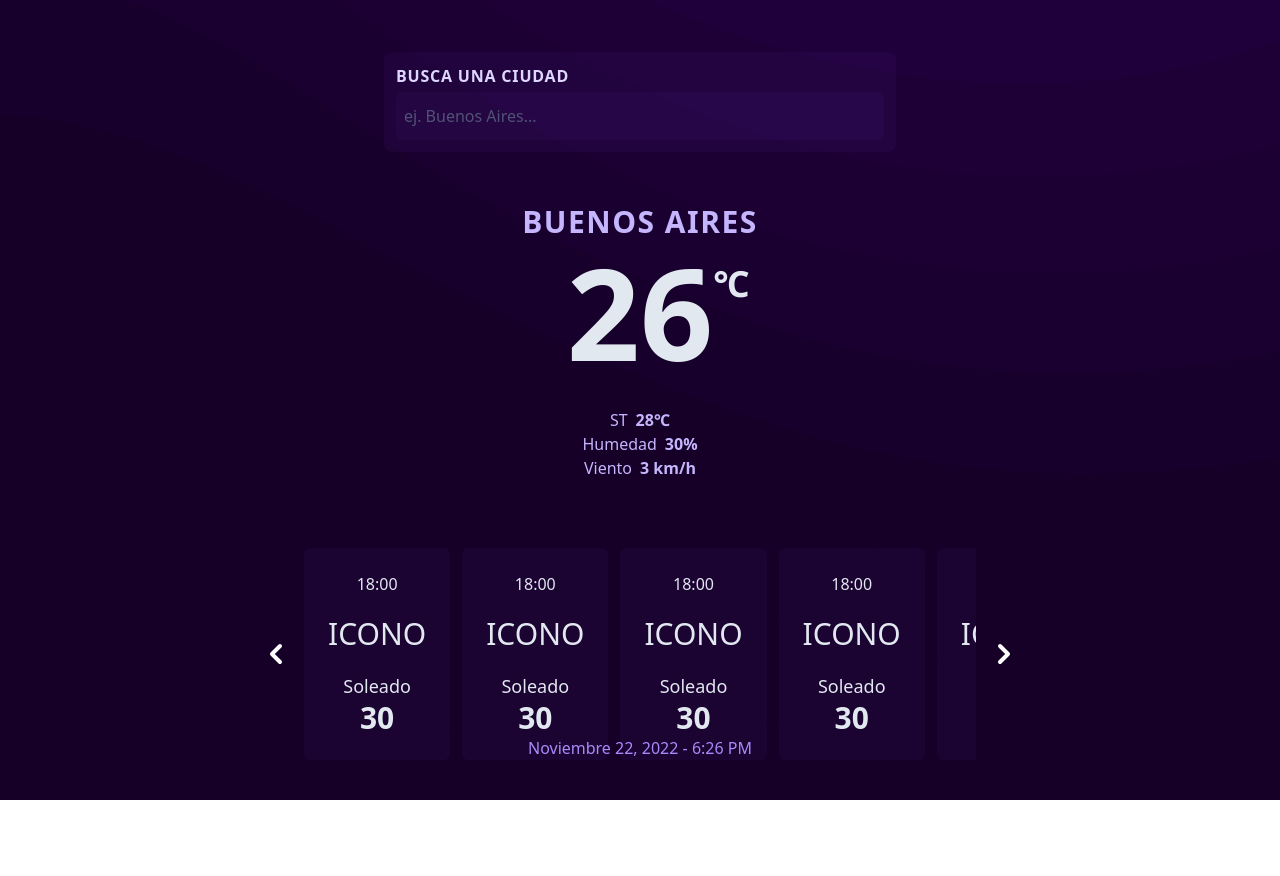
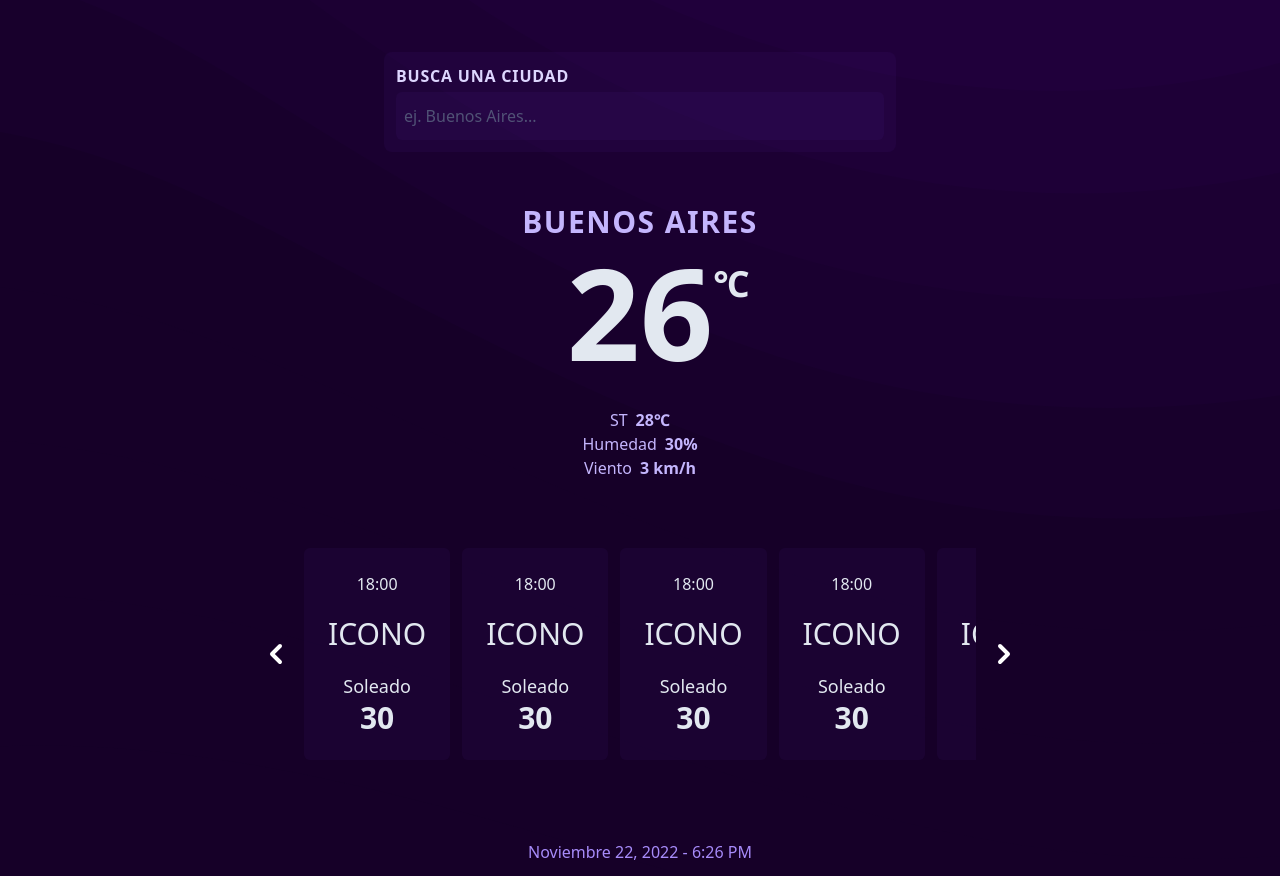
Before and after one commit to valentepablo/weatherapp, a React (Vite) app: page / in a window 1280 px wide. Before the commit the page ends 800 px from the top, so only its background shows below. Built offline with nearby package versions, Linux system fonts and the light colour scheme.

Commit message:
fix hora y fecha positioning

```diff
--- a/src/components/FechaHora/FechaHora.tsx
+++ b/src/components/FechaHora/FechaHora.tsx
@@ -1,8 +1,6 @@
 const FechaHora = () => {
   return (
-    <div className='fixed bottom-10 inset-x-3 text-center text-violet-400'>
-      Noviembre 22, 2022 - 6:26 PM
-    </div>
+    <div className='mt-10 md:mt-20 text-center text-violet-400'>Noviembre 22, 2022 - 6:26 PM</div>
   );
 };
 
```
